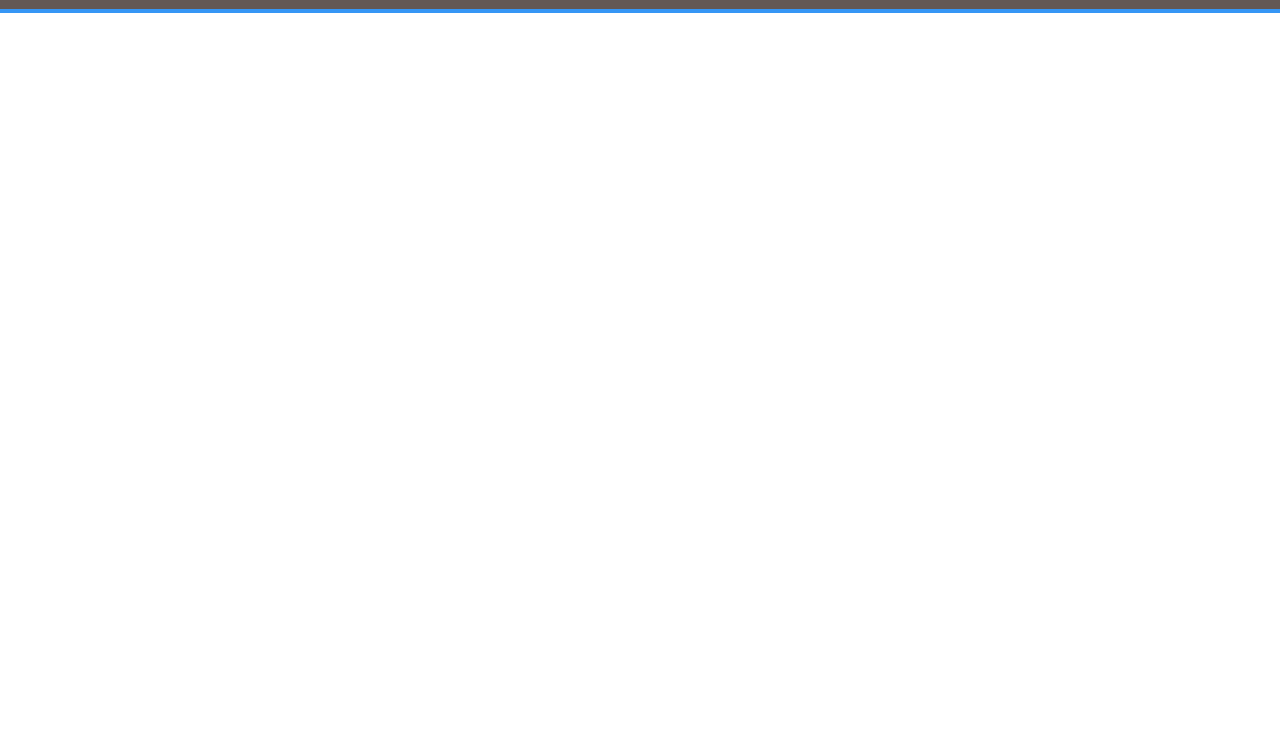
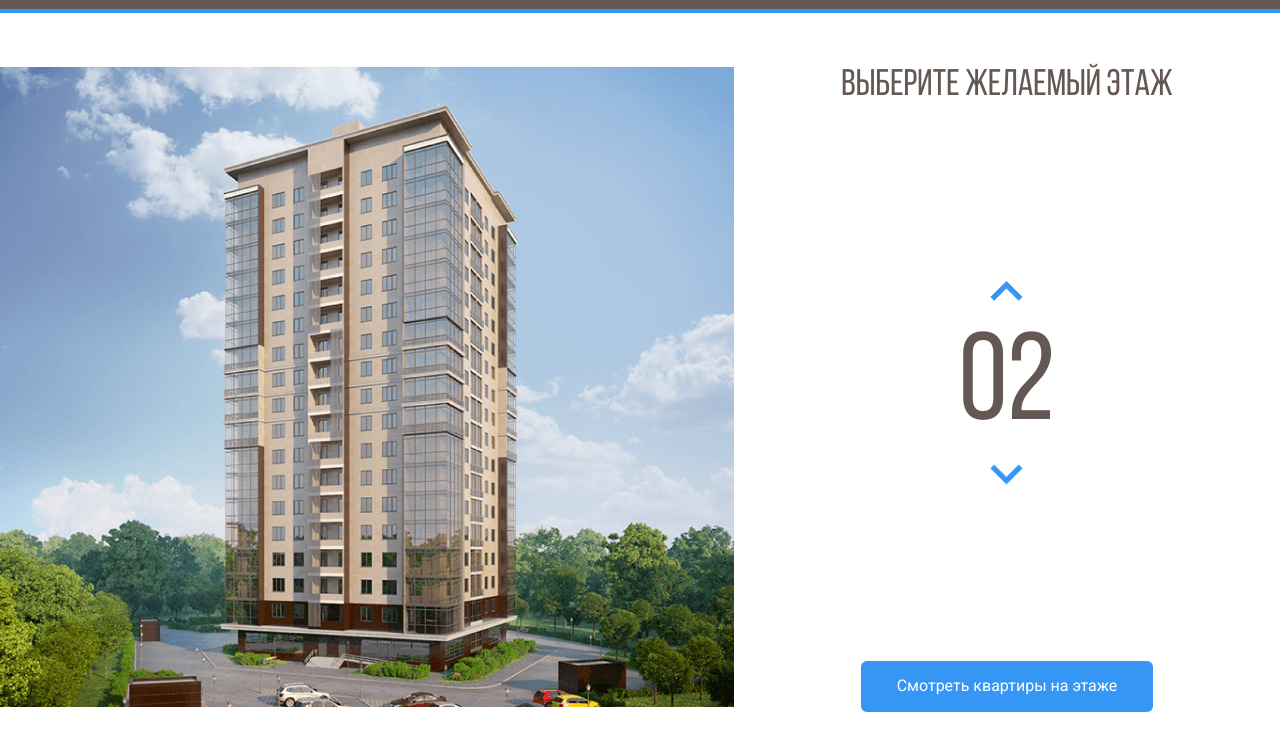
Before and after one commit to t-skoro/melody, a plain HTML site: page index.html in a window 1280 px wide. Shown: the part 55-800 px from the top of the page. Drawn offline with Linux system fonts and the light colour scheme.

Commit message:
Секция с домом и счётчиком

```diff
--- a/css/style.css
+++ b/css/style.css
@@ -1,3 +1,12 @@
+@font-face {
+	font-family: "Bebas Neue";
+	src: local("BebasNeueRegular"),
+		url("../fonts/BebasNeueRegular.woff2") format("woff2"),
+		url("../fonts/BebasNeueRegular.woff") format("woff");
+	font-weight: normal;
+	font-style: normal;
+	font-display: swap;
+}
 * {
 	box-sizing: border-box;
 }
@@ -16,16 +25,12 @@ body {
 	justify-content: space-between;
 	align-items: center;
 }
-.logo {
-}
 .navbar-menu {
 	margin: 0;
 	padding: 0;
 	list-style-type: none;
 	display: flex;
 	text-align: center;
-}
-.navbar-nav {
 }
 .navbar-item {
 	margin-left: 40px;
@@ -52,3 +57,59 @@ body {
 	text-decoration: none;
 	color: #fff;
 }
+.main {
+	max-width: 1280px;
+	margin: auto;
+	padding-top: 54px;
+	display: flex;
+}
+.main-info {
+	flex-grow: 1; /*займёт всё свободное место*/
+	text-align: center;
+	display: flex;
+	flex-direction: column;
+	align-items: center;
+	justify-content: space-between;
+}
+.home-image path {
+	opacity: 0;
+	cursor: pointer;
+}
+.home-image path:hover {
+	opacity: 1;
+}
+.main-title {
+	margin: 0;
+	font-family: "Bebas Neue", sans-serif;
+	font-weight: normal;
+	font-size: 37px;
+	line-height: 37px;
+	color: #635854;
+}
+.counter-group {
+	display: flex;
+	flex-direction: column;
+	align-items: center;
+}
+.counter-button {
+	background-color: #fff;
+	border: none;
+	cursor: pointer;
+}
+.counter {
+	margin-top: 10px;
+	color: #635854;
+	font-size: 124px;
+	font-family: "Bebas Neue", sans-serif;
+}
+.counter-down {
+	transform: rotateX(180deg);
+}
+.button-primary {
+	background: #3596f5;
+	border-radius: 6px;
+	color: #fff;
+	border: none;
+	padding: 16px 36px;
+	cursor: pointer;
+}
--- a/index.html
+++ b/index.html
@@ -54,5 +54,150 @@
 			</div>
 			<!-- /.navbar -->
 		</header>
+		<main class="main">
+			<div class="main-image">
+				<svg
+					class="home-image"
+					width="734"
+					height="640"
+					viewBox="0 0 734 640"
+					fill="none"
+					xmlns="http://www.w3.org/2000/svg"
+					xmlns:xlink="http://www.w3.org/1999/xlink"
+				>
+					<rect width="734" height="640" fill="url(#pattern0)" />
+					<path
+						d="M222 158V132L444 75.3L513 177V198L443.7 106.3L222 158Z"
+						fill="#3595F6"
+						fill-opacity="0.75"
+					/>
+					<defs>
+						<pattern
+							id="pattern0"
+							patternContentUnits="objectBoundingBox"
+							width="1"
+							height="1"
+						>
+							<use
+								xlink:href="#image0_1_86"
+								transform="translate(-0.00408719) scale(0.0013624 0.0015625)"
+							/>
+						</pattern>
+						<image
+							id="image0_1_86"
+							width="740"
+							height="640"
+							xlink:href="img/home.png"
+						/>
+					</defs>
+					<path
+						d="M222 533L442.8 541L512 527.3V549L443.5 568.7L222 557.7V533Z"
+						fill="#3595F6"
+						fill-opacity="0.75"
+					/>
+					<path
+						d="M223 532V507L443.3 510.3L513 507V527L443.7 540L223 532Z"
+						fill="#3595F6"
+						fill-opacity="0.75"
+					/>
+					<path
+						d="M223 506V481H444H513V504L445 511L223 506Z"
+						fill="#3595F6"
+						fill-opacity="0.75"
+					/>
+					<path
+						d="M223 482V457L444.3 453.3L512 460V482H444"
+						fill="#3595F6"
+						fill-opacity="0.75"
+					/>
+					<path
+						d="M223 456V430L444.5 426.7L513 437.7V459L444 452.3L223 456Z"
+						fill="#3595F6"
+						fill-opacity="0.75"
+					/>
+					<path
+						d="M222 429V405.3L443 393L514 416V437.3L443 425L222 429Z"
+						fill="#3595F6"
+						fill-opacity="0.75"
+					/>
+					<path
+						d="M222 407V382L444.2 365.7L514 394.3V415L443.7 393.3L222 407Z"
+						fill="#3595F6"
+						fill-opacity="0.75"
+					/>
+					<path
+						d="M222 382V357L444.5 336.7L514 373.3V394L442 365.3L222 382Z"
+						fill="#3595F6"
+						fill-opacity="0.75"
+					/>
+					<path
+						d="M222 356V332L445 307.3L514 351.3V373L444.7 335L222 356Z"
+						fill="#3595F6"
+						fill-opacity="0.75"
+					/>
+					<path
+						d="M222 331V307L444.5 278.3L514 329.3V350L443.7 307.7L222 331Z"
+						fill="#3595F6"
+						fill-opacity="0.75"
+					/>
+					<path
+						d="M221 307V283L443.3 250L514 309.3V329L444 278.3L221 307Z"
+						fill="#3595F6"
+						fill-opacity="0.75"
+					/>
+					<path
+						d="M222 282V258L443.2 223L513 287V308L444.3 249.7L222 282Z"
+						fill="#3595F6"
+						fill-opacity="0.75"
+					/>
+					<path
+						d="M222 258V233L444.3 195L513 265.3V286L444 222L222 258Z"
+						fill="#3595F6"
+						fill-opacity="0.75"
+					/>
+					<path
+						d="M222 232V207L442.8 163.3L513 242.3V265L444 191.7L222 232Z"
+						fill="#3595F6"
+						fill-opacity="0.75"
+					/>
+					<path
+						d="M223 208V183L443 135L513 220V243L442.3 163.7L223 208Z"
+						fill="#3595F6"
+						fill-opacity="0.75"
+					/>
+					<path
+						d="M222 183V158L441.8 106L513 198.3V221L443.3 134.7L222 183Z"
+						fill="#3595F6"
+						fill-opacity="0.75"
+					/>
+				</svg>
+			</div>
+			<!-- /.main-image -->
+			<div class="main-info">
+				<h2 class="main-title">Выберите желаемый этаж</h2>
+				<div class="counter-group">
+					<button class="counter-button counter-up">
+						<img
+							src="img/arrow.svg"
+							alt="arrow-up"
+							class="counter-arrow counter-arrow-up"
+						/>
+					</button>
+					<span class="counter">02</span>
+					<button class="counter-button counter-down">
+						<img
+							src="img/arrow.svg"
+							alt="arrow-down"
+							class="counter-arrow counter-arrow-down"
+						/>
+					</button>
+				</div>
+				<!-- /.counter-group -->
+				<button class="button button-primary">
+					Смотреть квартиры на этаже
+				</button>
+			</div>
+			<!-- /.main-info -->
+		</main>
 	</body>
 </html>
```
Also changed, not shown: fonts/BebasNeueRegular.woff (added), fonts/BebasNeueRegular.woff2 (added), img/arrow.svg (added), img/home.png (added).
